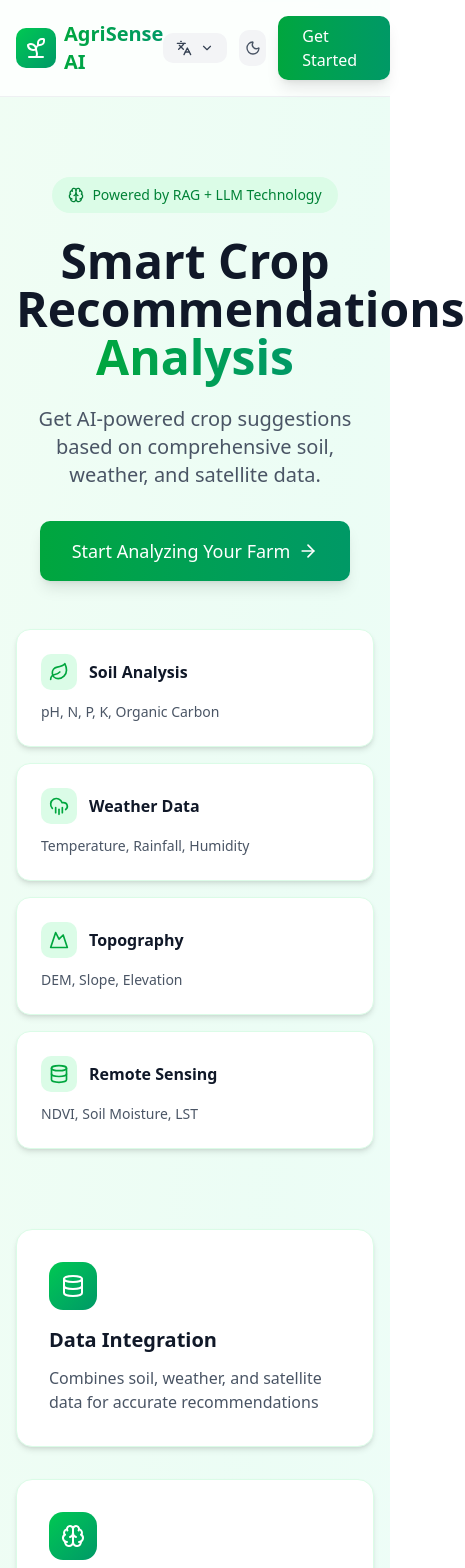
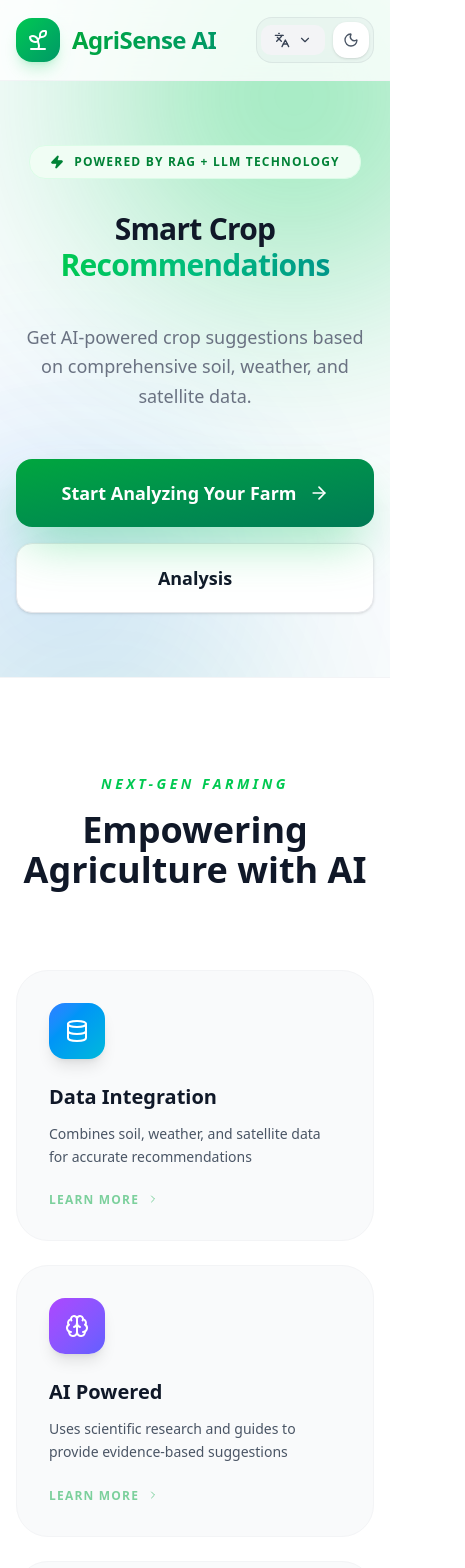
Before and after one commit to chinmaye5/AgriSense, a Next.js app: page / in a window 390 px wide. Shown: the top 1568 px of the page, 465 px wide, since content can reach past the window. Built offline with nearby package versions, Linux system fonts and the light colour scheme.

Commit message:
updated landing page

```diff
--- a/app/page.tsx
+++ b/app/page.tsx
@@ -1,6 +1,6 @@
 'use client';
 
-import { Sprout, Brain, Database, MapPin, TrendingUp, Leaf, CloudRain, Mountain, ArrowRight, Moon, Sun } from 'lucide-react';
+import { Sprout, Brain, Database, MapPin, TrendingUp, Leaf, CloudRain, Mountain, ArrowRight, Moon, Sun, Sparkles, ChevronRight, Zap, Users } from 'lucide-react';
 import { useTheme } from '@/hooks/useTheme';
 import { useLanguage } from '@/context/LanguageContext';
 import LanguageSwitcher from '@/components/LanguageSwitcher';
@@ -8,189 +8,254 @@ import LanguageSwitcher from '@/components/LanguageSwitcher';
 export default function LandingPage() {
   const { dark, toggleTheme } = useTheme();
   const { t } = useLanguage();
+  const d = dark;
 
   const features = [
-    { icon: <Database className="w-6 h-6" />, title: t.features.dataIntegration.title, description: t.features.dataIntegration.desc },
-    { icon: <Brain className="w-6 h-6" />, title: t.features.ragLlm.title, description: t.features.ragLlm.desc },
-    { icon: <MapPin className="w-6 h-6" />, title: t.features.location.title, description: t.features.location.desc },
-    { icon: <TrendingUp className="w-6 h-6" />, title: t.features.yield.title, description: t.features.yield.desc },
-    { icon: <Leaf className="w-6 h-6" />, title: t.features.sustainable.title, description: t.features.sustainable.desc }
+    { icon: <Database className="w-6 h-6" />, title: t.features.dataIntegration.title, description: t.features.dataIntegration.desc, color: 'from-blue-500 to-cyan-500' },
+    { icon: <Brain className="w-6 h-6" />, title: t.features.ragLlm.title, description: t.features.ragLlm.desc, color: 'from-purple-500 to-indigo-500' },
+    { icon: <MapPin className="w-6 h-6" />, title: t.features.location.title, description: t.features.location.desc, color: 'from-orange-500 to-red-500' },
+    { icon: <TrendingUp className="w-6 h-6" />, title: t.features.yield.title, description: t.features.yield.desc, color: 'from-green-500 to-emerald-500' },
+    { icon: <Leaf className="w-6 h-6" />, title: t.features.sustainable.title, description: t.features.sustainable.desc, color: 'from-teal-500 to-emerald-500' },
+    { icon: <TrendingUp className="w-6 h-6" />, title: t.features.roi.title, description: t.features.roi.desc, color: 'from-amber-500 to-yellow-500' }
   ];
 
   const dataPoints = [
-    { icon: <Leaf className="w-5 h-5" />, label: t.dataSources.soil, items: "pH, N, P, K, Organic Carbon" },
-    { icon: <CloudRain className="w-5 h-5" />, label: t.dataSources.weather, items: "Temperature, Rainfall, Humidity" },
-    { icon: <Mountain className="w-5 h-5" />, label: t.dataSources.topography, items: "DEM, Slope, Elevation" },
-    { icon: <Database className="w-5 h-5" />, label: t.dataSources.remote, items: "NDVI, Soil Moisture, LST" }
+    { icon: <Leaf className="w-5 h-5" />, label: t.dataSources.soil, items: "pH, N, P, K, O.C." },
+    { icon: <CloudRain className="w-5 h-5" />, label: t.dataSources.weather, items: "Temp, Rain, Humid" },
+    { icon: <Mountain className="w-5 h-5" />, label: t.dataSources.topography, items: "DEM, Slope, Elev" },
+    { icon: <Database className="w-5 h-5" />, label: t.dataSources.remote, items: "NDVI, Soil Moist" }
   ];
 
-  // Theme tokens
-  const theme = {
-    pageBg: dark ? 'bg-[#1e1f2b]' : 'bg-gradient-to-br from-green-50 via-emerald-50 to-teal-50',
-    headerBg: dark ? 'bg-[#252636]/90 backdrop-blur-sm' : 'bg-white/80 backdrop-blur-sm',
-    headerBorder: dark ? 'border-[#2e2f42]' : 'border-gray-200/60',
-    brandText: dark ? 'from-green-400 to-emerald-400' : 'from-green-600 to-emerald-600',
-    navText: dark ? 'text-gray-400 hover:text-green-400' : 'text-gray-600 hover:text-green-600',
-    themeBtn: dark ? 'bg-[#2e2f42] text-yellow-400 hover:bg-[#3a3b50]' : 'bg-gray-100 text-gray-600 hover:bg-gray-200',
-    badgeBg: dark ? 'bg-green-900/40 text-green-300' : 'bg-green-100 text-green-700',
-    h1: dark ? 'text-gray-100' : 'text-gray-900',
-    subtitle: dark ? 'text-gray-400' : 'text-gray-600',
-    cardBg: dark ? 'bg-[#252636]' : 'bg-white',
-    cardBorder: dark ? 'border-[#33344a] hover:border-[#444560]' : 'border-green-100 hover:border-green-300',
-    cardTitle: dark ? 'text-gray-100' : 'text-gray-900',
-    cardDesc: dark ? 'text-gray-400' : 'text-gray-600',
-    iconBg: dark ? 'bg-green-900/40 text-green-400' : 'bg-green-100 text-green-600',
-    sectionBg: dark ? 'bg-[#252636]' : 'bg-white',
-    stepBg1: dark ? 'bg-green-900/40' : 'bg-green-100',
-    stepText1: dark ? 'text-green-400' : 'text-green-600',
-    stepBg2: dark ? 'bg-emerald-900/40' : 'bg-emerald-100',
-    stepText2: dark ? 'text-emerald-400' : 'text-emerald-600',
-    stepBg3: dark ? 'bg-teal-900/40' : 'bg-teal-100',
-    stepText3: dark ? 'text-teal-400' : 'text-teal-600',
-    stepTitle: dark ? 'text-gray-200' : 'text-gray-900',
-    stepDesc: dark ? 'text-gray-400' : 'text-gray-600',
-    footerBg: dark ? 'bg-[#252636] border-[#2e2f42]' : 'bg-white border-gray-200',
-    footerText: dark ? 'text-gray-500' : 'text-gray-600',
-  };
+  return (
+    <div className={`min-h-screen transition-colors duration-500 overflow-x-hidden ${d ? 'bg-[#1e1f2b] text-white' : 'bg-[#fafcfe] text-gray-900'}`}>
+      {/* Animated Background Elements */}
+      <div className="fixed inset-0 pointer-events-none overflow-hidden z-0">
+        <div className={`absolute -top-24 -right-24 w-96 h-96 rounded-full blur-[120px] opacity-20 bg-green-500 animate-pulse`}></div>
+        <div className={`absolute top-1/2 -left-24 w-80 h-80 rounded-full blur-[100px] opacity-15 bg-blue-500`}></div>
+        <div className={`absolute -bottom-24 right-1/4 w-96 h-96 rounded-full blur-[120px] opacity-10 bg-emerald-600`}></div>
+      </div>
 
-  return (
-    <div className={`min-h-screen ${theme.pageBg} transition-colors duration-300`}>
       {/* Header */}
-      <header className={`border-b ${theme.headerBorder} ${theme.headerBg} sticky top-0 z-50 transition-colors duration-300`}>
-        <div className="max-w-7xl mx-auto px-4 sm:px-6 lg:px-8 py-4 flex items-center justify-between">
-          <div className="flex items-center gap-2">
-            <div className="bg-gradient-to-br from-green-500 to-emerald-600 p-2 rounded-lg">
+      <header className={`sticky top-0 z-50 border-b transition-all duration-300 ${d ? 'bg-[#1e1f2b]/80 border-[#2e2f42]' : 'bg-white/80 border-gray-100'} backdrop-blur-xl`}>
+        <div className="max-w-7xl mx-auto px-4 sm:px-6 lg:px-8 h-20 flex items-center justify-between">
+          <div className="flex items-center gap-3 group">
+            <div className="bg-gradient-to-br from-green-500 to-emerald-600 p-2.5 rounded-2xl shadow-lg shadow-green-500/20 group-hover:scale-110 transition-transform">
               <Sprout className="w-6 h-6 text-white" />
             </div>
-            <span className={`text-xl font-bold bg-gradient-to-r ${theme.brandText} bg-clip-text text-transparent`}>
+            <span className={`text-2xl font-black tracking-tight bg-gradient-to-r ${d ? 'from-green-400 to-emerald-400' : 'from-green-600 to-emerald-600'} bg-clip-text text-transparent`}>
               <a href="/">{t.title}</a>
             </span>
           </div>
-          <div className="flex items-center gap-3 sm:gap-4">
-            <LanguageSwitcher dark={dark} />
+
+          <div className="flex items-center gap-2 sm:gap-6">
+            <nav className="hidden lg:flex items-center gap-8 mr-4">
+              <a href="/chat" className={`text-sm font-bold tracking-wide uppercase transition-colors ${d ? 'text-gray-400 hover:text-green-400' : 'text-gray-500 hover:text-green-600'}`}>{t.chat}</a>
+              <a href="/graph" className={`text-sm font-bold tracking-wide uppercase transition-colors ${d ? 'text-gray-400 hover:text-green-400' : 'text-gray-500 hover:text-green-600'}`}>{t.analysis}</a>
+            </nav>
+
+            <div className="flex items-center gap-2 sm:gap-3 bg-gray-500/5 p-1 rounded-2xl border border-gray-500/10">
+              <LanguageSwitcher dark={d} />
               <button
                 onClick={toggleTheme}
-              className={`w-9 h-9 rounded-lg flex items-center justify-center transition-colors ${theme.themeBtn}`}
-              title={dark ? 'Switch to light mode' : 'Switch to dark mode'}
+                className={`w-9 h-9 rounded-xl flex items-center justify-center transition-all ${d ? 'bg-[#2e2f42] text-yellow-400' : 'bg-white text-gray-600 shadow-sm'}`}
               >
-              {dark ? <Sun className="w-4 h-4" /> : <Moon className="w-4 h-4" />}
+                {d ? <Sun className="w-4 h-4" /> : <Moon className="w-4 h-4" />}
               </button>
-            <nav className="hidden md:flex items-center gap-6">
-              <a href="/chat" className={`font-medium transition-colors ${theme.navText}`}>{t.chat}</a>
-              <a href="/graph" className={`font-medium transition-colors ${theme.navText}`}>{t.analysis}</a>
-            </nav>
-            <a
-              href="/chat"
-              className="bg-gradient-to-r from-green-600 to-emerald-600 text-white px-6 py-2 rounded-lg font-medium hover:from-green-700 hover:to-emerald-700 transition-all shadow-lg hover:shadow-xl"
-            >
-              {t.getStarted}
-            </a>
+            </div>
           </div>
         </div>
       </header>
 
+      <main className="relative z-10">
         {/* Hero Section */}
-      <section className="max-w-7xl mx-auto px-4 sm:px-6 lg:px-8 py-20">
-        <div className="text-center mb-12">
-          <div className={`inline-flex items-center gap-2 px-4 py-2 rounded-full text-sm font-medium mb-6 ${theme.badgeBg}`}>
-            <Brain className="w-4 h-4" />
+        <section className="max-w-7xl mx-auto px-4 sm:px-6 lg:px-8 py-16 lg:py-32 flex flex-col items-center">
+          <div className={`inline-flex items-center gap-2.5 px-5 py-2 rounded-2xl text-xs font-black uppercase tracking-widest mb-8 border transition-all ${d ? 'bg-green-500/10 border-green-500/20 text-green-400' : 'bg-green-50 border-green-100 text-green-700'}`}>
+            <Zap className="w-3.5 h-3.5 fill-current" />
             <span>{t.poweredBy}</span>
           </div>
-          <h1 className={`text-5xl md:text-6xl font-bold mb-6 ${theme.h1}`}>
-            {t.heroTitle}
-            <br />
-            <span className="bg-gradient-to-r from-green-600 to-emerald-600 bg-clip-text text-transparent">
-              {t.analysis}
+
+          <h1 className={`text-3xl sm:text-7xl lg:text-8xl font-black text-center mb-8 leading-[1.2] sm:leading-[1.05] tracking-tight break-words max-w-[90vw] sm:max-w-none mx-auto ${d ? 'text-white' : 'text-gray-900'}`}>
+            {t.heroTitle.split(' ').slice(0, -1).join(' ')}
+            <br className="hidden sm:block" />
+            <span className="bg-gradient-to-r from-green-500 via-emerald-500 to-teal-600 bg-clip-text text-transparent inline-block pb-2 sm:ml-0">
+              {" "}{t.heroTitle.split(' ').slice(-1)}
             </span>
           </h1>
-          <p className={`text-xl max-w-3xl mx-auto mb-8 ${theme.subtitle}`}>
+
+          <p className={`text-lg sm:text-xl text-center max-w-2xl mx-auto mb-12 leading-relaxed ${d ? 'text-gray-400' : 'text-gray-500 font-medium'}`}>
             {t.heroSubtitle}
+          </p>
+
+          <div className="flex flex-col sm:flex-row gap-4 w-full sm:w-auto">
+            <a
+              href="/chat"
+              className="group relative px-10 py-5 rounded-2xl bg-gradient-to-br from-green-600 to-emerald-700 text-white font-black text-lg shadow-2xl shadow-green-500/40 hover:scale-105 active:scale-95 transition-all text-center flex items-center justify-center gap-3"
+            >
+              {t.startAnalyzing}
+              <ArrowRight className="w-5 h-5 group-hover:translate-x-1 transition-transform" />
+            </a>
+            <a
+              href="/graph"
+              className={`px-10 py-5 rounded-2xl font-black text-lg border transition-all text-center flex items-center justify-center gap-3 ${d ? 'bg-white/5 border-white/10 hover:bg-white/10' : 'bg-white border-gray-200 hover:border-gray-300 shadow-sm'}`}
+            >
+              {t.analysis}
+            </a>
+          </div>
+
+
+        </section>
+
+        {/* Features Section */}
+        <section className={`py-24 sm:py-32 transition-colors ${d ? 'bg-[#1a1b26]' : 'bg-white border-y border-gray-100'}`}>
+          <div className="max-w-7xl mx-auto px-4 sm:px-6 lg:px-8">
+            <div className="text-center mb-20">
+              <h2 className="text-sm font-black uppercase tracking-[0.25em] text-green-500 mb-4 italic">Next-Gen Farming</h2>
+              <h3 className={`text-4xl sm:text-5xl font-black ${d ? 'text-white' : 'text-gray-900'}`}>Empowering Agriculture with AI</h3>
+            </div>
+
+            <div className="grid grid-cols-1 md:grid-cols-2 lg:grid-cols-3 gap-6 sm:gap-8">
+              {features.map((f, i) => (
+                <div key={i} className={`group p-8 rounded-[2rem] border transition-all duration-300 flex flex-col ${d ? 'bg-[#252636] border-white/5 hover:border-green-500/30' : 'bg-gray-50 border-gray-100 hover:border-green-200'}`}>
+                  <div className={`w-14 h-14 rounded-2xl flex items-center justify-center mb-6 shadow-lg bg-gradient-to-br transition-transform group-hover:scale-110 ${f.color} text-white`}>
+                    {f.icon}
+                  </div>
+                  <h4 className={`text-xl font-bold mb-3 ${d ? 'text-white' : 'text-gray-900'}`}>{f.title}</h4>
+                  <p className={`text-sm leading-relaxed mb-6 flex-grow ${d ? 'text-gray-400' : 'text-gray-600'}`}>{f.description}</p>
+                  <div className={`text-xs font-black uppercase tracking-widest flex items-center gap-2 ${d ? 'text-green-400/50 group-hover:text-green-400' : 'text-green-600/50 group-hover:text-green-600'}`}>
+                    Learn More <ChevronRight className="w-3 h-3 translate-y-[-1px]" />
+                  </div>
+                </div>
+              ))}
+            </div>
+          </div>
+        </section>
+
+        {/* How It Works */}
+        <section className="py-24 sm:py-32">
+          <div className="max-w-7xl mx-auto px-4 sm:px-6 lg:px-8">
+            <div className={`relative rounded-[3rem] overflow-hidden p-8 sm:p-20 border transition-colors ${d ? 'bg-[#252636] border-white/5' : 'bg-white border-gray-100 shadow-xl shadow-gray-200/50'}`}>
+              <div className="absolute top-0 right-0 w-64 h-64 bg-green-500/5 blur-[80px]"></div>
+
+              <h2 className={`text-3xl sm:text-4xl font-black text-center mb-20 ${d ? 'text-white' : 'text-gray-900'}`}>{t.howItWorks.title}</h2>
+
+              <div className="grid grid-cols-1 md:grid-cols-3 gap-12 sm:gap-20 relative">
+                {/* Connector Lines (Desktop) */}
+                <div className="hidden lg:block absolute top-10 left-[20%] right-[20%] h-0.5 border-t border-dashed border-green-500/20"></div>
+
+                {[
+                  { step: 1, ...t.howItWorks.step1, icon: <MapPin className="w-8 h-8" />, color: 'text-blue-500' },
+                  { step: 2, ...t.howItWorks.step2, icon: <Brain className="w-8 h-8" />, color: 'text-purple-500' },
+                  { step: 3, ...t.howItWorks.step3, icon: <Sparkles className="w-8 h-8" />, color: 'text-amber-500' }
+                ].map((s, i) => (
+                  <div key={i} className="flex flex-col items-center text-center relative z-10">
+                    <div className={`w-20 h-20 rounded-full flex items-center justify-center mb-8 border-4 transition-all duration-500 ${d ? 'bg-[#1a1b26] border-[#33344a]' : 'bg-white border-gray-50 shadow-lg shadow-gray-200/30'}`}>
+                      <div className={`text-2xl font-black ${s.color}`}>{s.step}</div>
+                    </div>
+                    <h3 className={`text-xl font-bold mb-3 ${d ? 'text-white' : 'text-gray-900'}`}>{s.title}</h3>
+                    <p className={`text-sm leading-relaxed ${d ? 'text-gray-400' : 'text-gray-600'}`}>{s.desc}</p>
+                  </div>
+                ))}
+              </div>
+            </div>
+          </div>
+        </section>
+
+        {/* Data Points Grid */}
+        <section className="max-w-7xl mx-auto px-4 sm:px-6 lg:px-8 pb-32">
+          <div className="grid grid-cols-2 md:grid-cols-4 gap-4">
+            {dataPoints.map((dp, i) => (
+              <div key={i} className={`p-6 rounded-3xl border transition-all ${d ? 'bg-[#252636]/50 border-white/5 hover:bg-[#252636]' : 'bg-gray-50/50 border-gray-100'}`}>
+                <div className={`w-10 h-10 rounded-xl flex items-center justify-center mb-4 ${d ? 'bg-green-500/10 text-green-400' : 'bg-green-100 text-green-600'}`}>
+                  {dp.icon}
+                </div>
+                <h5 className={`font-bold text-sm mb-1 ${d ? 'text-white' : 'text-gray-900'}`}>{dp.label}</h5>
+                <p className="text-[11px] font-black uppercase tracking-wider text-gray-500">{dp.items}</p>
+              </div>
+            ))}
+          </div>
+        </section>
+
+        {/* Final CTA */}
+        <section className="max-w-7xl mx-auto px-4 sm:px-6 lg:px-8 pb-32">
+          <div className="relative rounded-[3rem] overflow-hidden bg-gradient-to-br from-green-600 via-emerald-600 to-teal-700 p-12 sm:p-24 text-center text-white shadow-2xl shadow-green-900/40">
+            <div className="absolute top-0 left-0 w-full h-full bg-[url('https://www.transparenttextures.com/patterns/cubes.png')] opacity-10"></div>
+            <div className="relative z-10">
+              <h2 className="text-4xl sm:text-6xl font-black mb-8 leading-tight">{t.cta.title}</h2>
+              <p className="text-lg sm:text-xl mb-12 text-green-50 max-w-2xl mx-auto opacity-90 leading-relaxed font-medium tracking-wide italic">
+                "{t.cta.desc}"
               </p>
               <a
                 href="/chat"
-            className="bg-gradient-to-r from-green-600 to-emerald-600 text-white px-8 py-4 rounded-lg font-medium hover:from-green-700 hover:to-emerald-700 transition-all shadow-lg hover:shadow-xl inline-flex items-center gap-2 text-lg"
+                className="bg-white text-green-700 px-12 py-5 rounded-2xl font-black text-xl hover:bg-green-50 transition-all shadow-xl hover:shadow-2xl active:scale-95 inline-flex items-center gap-3"
               >
-            {t.startAnalyzing}
-            <ArrowRight className="w-5 h-5" />
+                {t.cta.button}
+                <ArrowRight className="w-6 h-6" />
               </a>
             </div>
+          </div>
+        </section>
+      </main>
 
-        {/* Data Sources */}
-        <div className="grid md:grid-cols-2 lg:grid-cols-4 gap-4 mb-20">
-          {dataPoints.map((data, idx) => (
-            <div key={idx} className={`rounded-xl p-6 shadow-md hover:shadow-lg transition-all border ${theme.cardBg} ${theme.cardBorder}`}>
-              <div className="flex items-center gap-3 mb-3">
-                <div className={`p-2 rounded-lg ${theme.iconBg}`}>{data.icon}</div>
-                <h3 className={`font-semibold ${theme.cardTitle}`}>{data.label}</h3>
+      {/* Footer */}
+      <footer className={`py-16 sm:py-24 border-t transition-colors mt-20 ${d ? 'bg-[#1a1b26] border-white/5' : 'bg-gray-50 border-gray-100'}`}>
+        <div className="max-w-7xl mx-auto px-4 sm:px-6 lg:px-8">
+          <div className="grid grid-cols-1 md:grid-cols-2 lg:grid-cols-3 gap-12 lg:gap-24 mb-16">
+            {/* Column 1: Brand & Disclaimer */}
+            <div className="flex flex-col gap-6">
+              <div className="flex items-center gap-3">
+                <div className="bg-gradient-to-br from-green-500 to-emerald-600 p-2 rounded-xl shadow-lg shadow-green-500/10">
+                  <Sprout className="w-5 h-5 text-white" />
                 </div>
-              <p className={`text-sm ${theme.cardDesc}`}>{data.items}</p>
+                <span className={`text-xl font-black tracking-tight ${d ? 'text-white' : 'text-gray-900'}`}>{t.title}</span>
               </div>
+              <p className={`text-xs leading-relaxed font-medium italic ${d ? 'text-gray-500' : 'text-gray-400'}`}>
+                {t.footerWarning}
+              </p>
+              <div className="flex gap-4">
+                {['Privacy', 'Terms', 'Science'].map(link => (
+                  <a key={link} href="#" className={`text-[10px] font-black uppercase tracking-widest transition-colors ${d ? 'text-gray-600 hover:text-green-400' : 'text-gray-400 hover:text-green-600'}`}>
+                    {link}
+                  </a>
                 ))}
               </div>
-
-        {/* Features */}
-        <div className="grid md:grid-cols-2 lg:grid-cols-3 gap-8 mb-20">
-          {features.map((feature, idx) => (
-            <div key={idx} className={`rounded-2xl p-8 shadow-md hover:shadow-xl transition-all border ${theme.cardBg} ${theme.cardBorder}`}>
-              <div className="bg-gradient-to-br from-green-500 to-emerald-600 p-3 rounded-xl text-white w-fit mb-4">
-                {feature.icon}
-              </div>
-              <h3 className={`text-xl font-semibold mb-3 ${theme.cardTitle}`}>{feature.title}</h3>
-              <p className={theme.cardDesc}>{feature.description}</p>
-            </div>
-          ))}
             </div>
 
-        {/* How It Works */}
-        <div className={`${theme.sectionBg} rounded-3xl shadow-xl p-12 mb-20 transition-colors duration-300`}>
-          <h2 className={`text-3xl font-bold text-center mb-12 ${theme.cardTitle}`}>{t.howItWorks.title}</h2>
-          <div className="grid md:grid-cols-3 gap-8">
-            <div className="text-center">
-              <div className={`${theme.stepBg1} w-16 h-16 rounded-full flex items-center justify-center mx-auto mb-4`}>
-                <span className={`text-2xl font-bold ${theme.stepText1}`}>1</span>
+            {/* Column 2: Quick Links / Navigation */}
+            <div className="flex flex-col gap-6">
+              <h5 className={`text-xs font-black uppercase tracking-[0.2em] ${d ? 'text-gray-400' : 'text-gray-500'}`}>Navigation</h5>
+              <div className="grid grid-cols-2 gap-4">
+                <a href="/" className={`text-sm font-bold transition-colors ${d ? 'text-gray-500 hover:text-white' : 'text-gray-600 hover:text-green-600'}`}>Home</a>
+                <a href="/chat" className={`text-sm font-bold transition-colors ${d ? 'text-gray-500 hover:text-white' : 'text-gray-600 hover:text-green-600'}`}>AI Advisor</a>
+                <a href="/graph" className={`text-sm font-bold transition-colors ${d ? 'text-gray-500 hover:text-white' : 'text-gray-600 hover:text-green-600'}`}>Field Analysis</a>
+                <a href="#" className={`text-sm font-bold transition-colors ${d ? 'text-gray-500 hover:text-white' : 'text-gray-600 hover:text-green-600'}`}>Resources</a>
               </div>
-              <h3 className={`text-lg font-semibold mb-2 ${theme.stepTitle}`}>{t.howItWorks.step1.title}</h3>
-              <p className={theme.stepDesc}>{t.howItWorks.step1.desc}</p>
             </div>
-            <div className="text-center">
-              <div className={`${theme.stepBg2} w-16 h-16 rounded-full flex items-center justify-center mx-auto mb-4`}>
-                <span className={`text-2xl font-bold ${theme.stepText2}`}>2</span>
+
+            {/* Column 3: The Team */}
+            <div className="flex flex-col gap-6">
+              <div className="flex items-center gap-2">
+                <Users className={`w-4 h-4 ${d ? 'text-green-400' : 'text-green-600'}`} />
+                <h5 className={`text-xs font-black uppercase tracking-[0.2em] ${d ? 'text-gray-400' : 'text-gray-500'}`}>Development Team</h5>
               </div>
-              <h3 className={`text-lg font-semibold mb-2 ${theme.stepTitle}`}>{t.howItWorks.step2.title}</h3>
-              <p className={theme.stepDesc}>{t.howItWorks.step2.desc}</p>
-            </div>
-            <div className="text-center">
-              <div className={`${theme.stepBg3} w-16 h-16 rounded-full flex items-center justify-center mx-auto mb-4`}>
-                <span className={`text-2xl font-bold ${theme.stepText3}`}>3</span>
-              </div>
-              <h3 className={`text-lg font-semibold mb-2 ${theme.stepTitle}`}>{t.howItWorks.step3.title}</h3>
-              <p className={theme.stepDesc}>{t.howItWorks.step3.desc}</p>
+              <div className="grid grid-cols-2 gap-x-8 gap-y-3">
+                {[
+                  'Chinmaye HG', 'Hruthik Reddy',
+                  'Chidurala Manikanta', 'Uma Shankar',
+                  'Sarvolla Druva', 'Saaket Satvik'
+                ].map(name => (
+                  <span key={name} className={`text-sm font-bold tracking-tight ${d ? 'text-gray-300' : 'text-gray-700'}`}>
+                    {name}
+                  </span>
+                ))}
               </div>
             </div>
           </div>
 
-        {/* CTA */}
-        <div className="bg-gradient-to-r from-green-600 to-emerald-600 rounded-3xl shadow-2xl p-12 text-center text-white">
-          <h2 className="text-3xl font-bold mb-4">{t.cta.title}</h2>
-          <p className="text-lg mb-8 text-green-50">
-            {t.cta.desc}
+          <div className={`pt-8 border-t flex flex-col sm:flex-row items-center justify-between gap-4 ${d ? 'border-white/5' : 'border-gray-200'}`}>
+            <p className={`text-[11px] font-bold ${d ? 'text-gray-600' : 'text-gray-400'}`}>
+              © 2026 AgriSense AI. All rights reserved.
             </p>
-          <a
-            href="/chat"
-            className="bg-white text-green-600 px-8 py-4 rounded-lg font-medium hover:bg-green-50 transition-all shadow-lg hover:shadow-xl inline-flex items-center gap-2 text-lg"
-          >
-            {t.cta.button}
-            <ArrowRight className="w-5 h-5" />
-          </a>
-        </div>
-      </section>
 
-      {/* Footer */}
-      <footer className={`border-t mt-20 transition-colors duration-300 ${theme.footerBg}`}>
-        <div className="max-w-7xl mx-auto px-4 sm:px-6 lg:px-8 py-8">
-          <div className={`flex items-center justify-center gap-2 ${theme.footerText}`}>
-            <Sprout className="w-5 h-5 text-green-600" />
-            <span>{t.title} - {t.footerWarning}</span>
           </div>
         </div>
       </footer>
```
Lines whose indentation alone changed are shown as unchanged.
